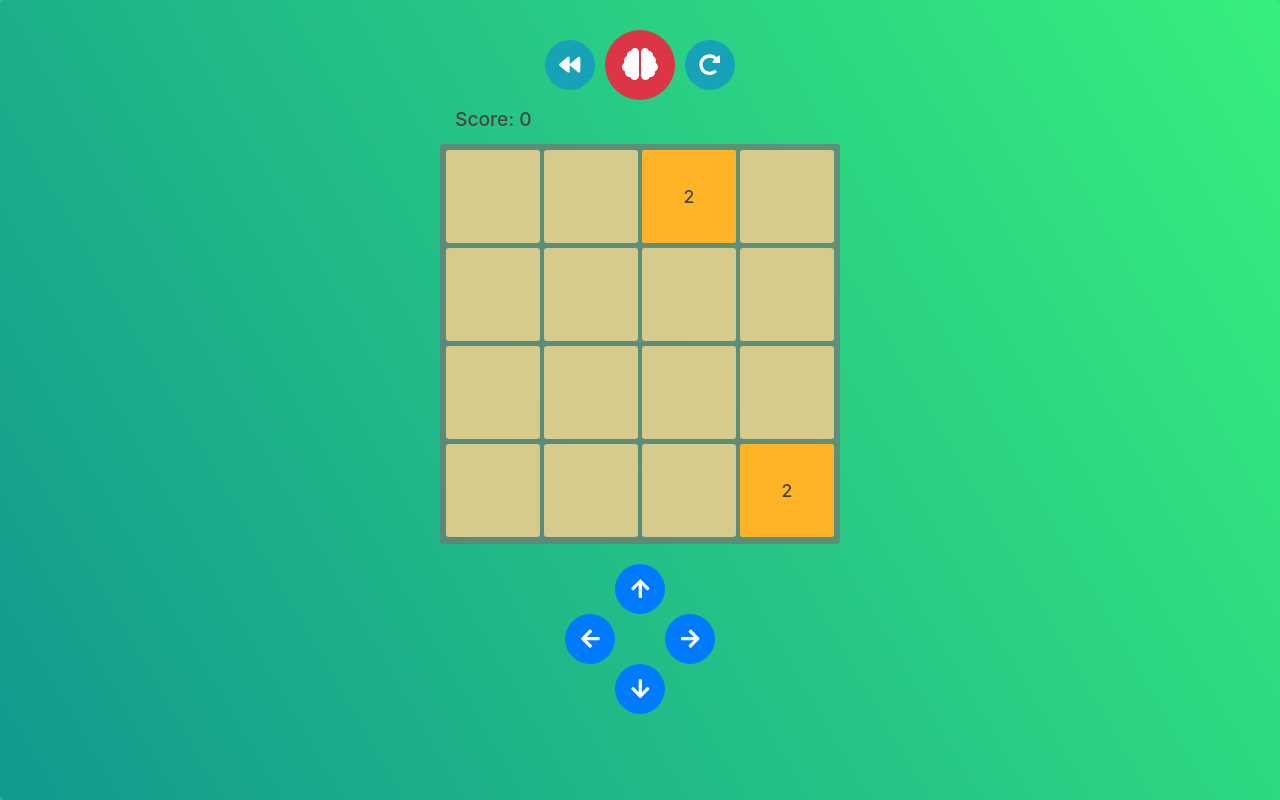
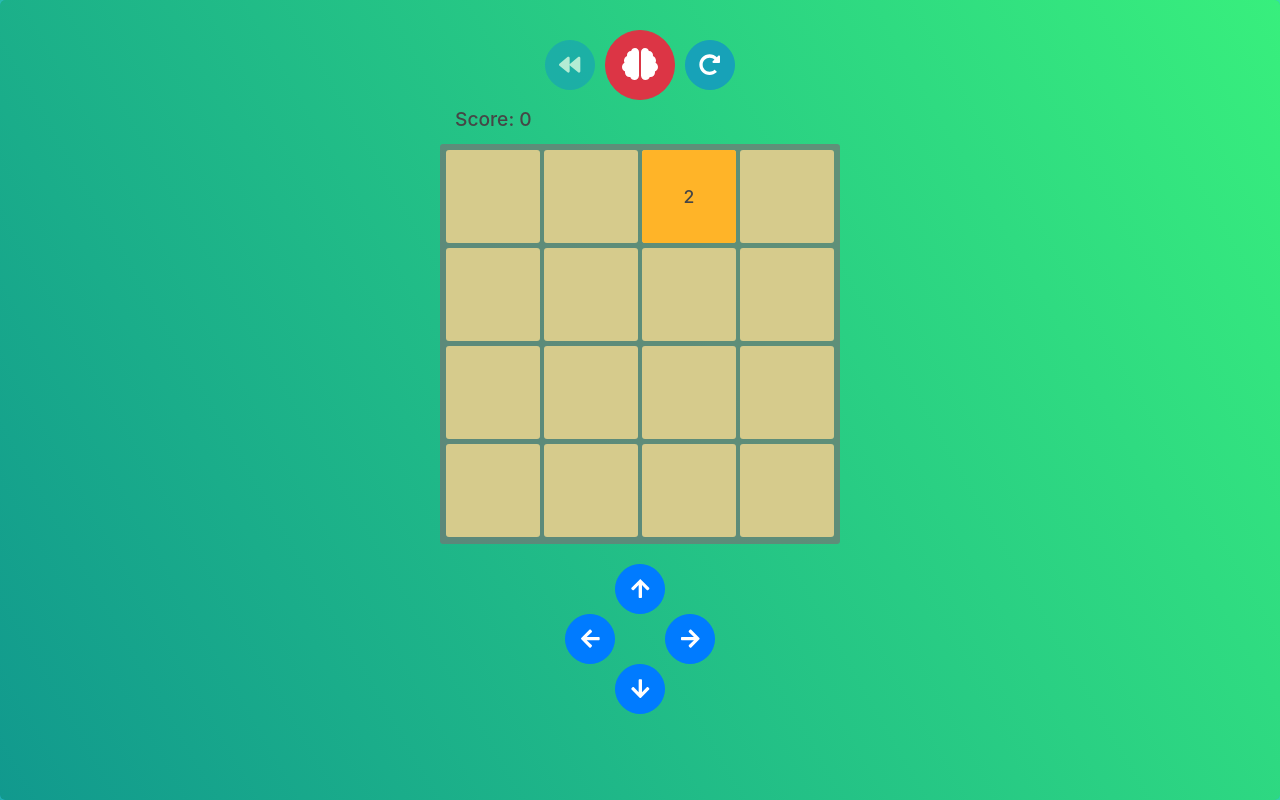
Before and after one commit to DanWhite90/solver2048, a React (Create React App) app: page / in a window 1280 px wide. Both pictures are taken after a click on the button "START". Built offline with nearby package versions, Linux system fonts and the light colour scheme.

Commit message:
fix anim logic only without transition-group

```diff
--- a/src/actions/index.js
+++ b/src/actions/index.js
@@ -2,7 +2,6 @@ import {UPDATE_GAME, RESET_GAME, AI_TOGGLE, ROLLBACK_HISTORY, START_GAME, SET_TO
 
 // Game action creators
 export const updateGame = (grid, deltaScore, newTile) => {
-  console.log(grid, deltaScore, newTile);
   return {
     type: UPDATE_GAME,
     payload: {grid, deltaScore, newTile}
--- a/src/components/game/GameGrid.js
+++ b/src/components/game/GameGrid.js
@@ -1,20 +1,21 @@
-import React, { useEffect, useRef } from "react";
+import React, {useEffect} from "react";
 import {Container} from "react-bootstrap";
 import {connect} from "react-redux";
-import {Transition} from "react-transition-group";
 
+import usePrevious from "../../hooks/usePrevious";
 import {LEFT, RIGHT, directions, ANIM_NONE, ANIM_SLIDE, ANIM_NEW_TILE} from "../../globalOptions";
-import {addRandomTile} from "./lib/gameEngine";
+import {addRandomTile, isGameOver} from "./lib/gameEngine";
 import * as actions from "../../actions";
 
 import Tile from "./Tile";
 
 const GameGrid = props => {
   let {animPhase} = props;
+  let prevAnimPhase = usePrevious(animPhase);
 
-  const gridRef = useRef();
+  const animPhaseChanged = () => animPhase !== prevAnimPhase;
 
-  const duration = 1000;
+  const duration = 2000;
   const defaultStyle = {
     opacity: 1,
     transition: `transform ${duration}ms ease-in-out`
@@ -76,28 +77,11 @@ const GameGrid = props => {
             key={j}
             value={background ? "" : col}
             className={background ? "tile-bg" : "tile"}
-            style={background ? {} : {... defaultStyle, ...computeStyles(col, i, j)[state]}}
+            style={background ? {} : {...defaultStyle, ...computeStyles(col, i, j)[state]}}
           />
         );
       });
     });
-  };
-
-  const renderAnimation = () => {
-    switch (animPhase) {
-      case ANIM_NONE:
-      case ANIM_SLIDE:
-      case ANIM_NEW_TILE:
-        return (
-          <Transition
-            in={!!animPhase}
-            timeout={duration}
-            onEntered={console.log("entered")}
-          >
-            {state => renderGrid(state)}
-          </Transition>
-        );
-    }
   };
 
   // add keyboard listener
@@ -116,22 +100,43 @@ const GameGrid = props => {
   useEffect(() => {
     switch (animPhase) {
       case ANIM_NONE:
+        break;
       case ANIM_SLIDE:
+        if (animPhaseChanged()) {
+          setTimeout(() => {
+            props.updateGame(props.computedGrid, props.computedScore, props.newTile)
+            props.setAnimationPhase(ANIM_NEW_TILE);
+          }, duration);
+        }
+        break;
       case ANIM_NEW_TILE:
-        const {newGrid, newTile} = addRandomTile(props.grid);
-        // shouldn't update here
-        props.updateGame(newGrid, props.computedScore, newTile);
-        props.setAnimationPhase(ANIM_NONE);
+        if (animPhaseChanged()) {
+          const {newGrid, newTile} = addRandomTile(props.grid);
+          if (isGameOver(newGrid)) {
+            console.log("game over");
+            // call termination action creator
+            // show game end modal etc
+          } else {
+            // continue the game
+            // animate new tile in the meanwhile
+            setTimeout(() => {
+              props.updateGame(newGrid, 0, newTile);
+              props.setAnimationPhase(ANIM_NONE);
+            }, duration);
+          }
+        }
+        break;
+      default:
     }
-  }, [animPhase]);
+  });
 
   return (
     <Container className="grid-wrapper">
       <Container className="grid-bg">
         {renderGrid(null, true)}
       </Container>
-      <Container ref={gridRef} className="grid">
-        {renderAnimation()}
+      <Container className="grid">
+        {renderGrid("entered")}
       </Container>
     </Container>
   );
--- a/src/components/game/GameStart.js
+++ b/src/components/game/GameStart.js
@@ -3,7 +3,6 @@ import {connect} from "react-redux";
 import {Container, Button} from "react-bootstrap";
 
 import * as actions from "../../actions";
-import {addRandomTile} from "./lib/gameEngine";
 
 const GameStart = props => {
 
--- /dev/null
+++ b/src/hooks/usePrevious.js
@@ -0,0 +1,13 @@
+import {useEffect, useRef} from "react";
+
+const usePrevious = value => {
+  const ref = useRef();
+
+  useEffect(() => {
+    ref.current = value
+  });
+
+  return ref.current;
+};
+
+export default usePrevious;
--- a/src/reducers/gameReducer.js
+++ b/src/reducers/gameReducer.js
@@ -16,7 +16,6 @@ const gameReducer = (state = REDUX_INITIAL_STATE().game, action) => {
           encoded: encodeState(state.grid)
         });
       }
-      console.log(action);
       return {
         ...state,
         grid: action.payload.grid,
```
Also changed, not shown: design.txt.
